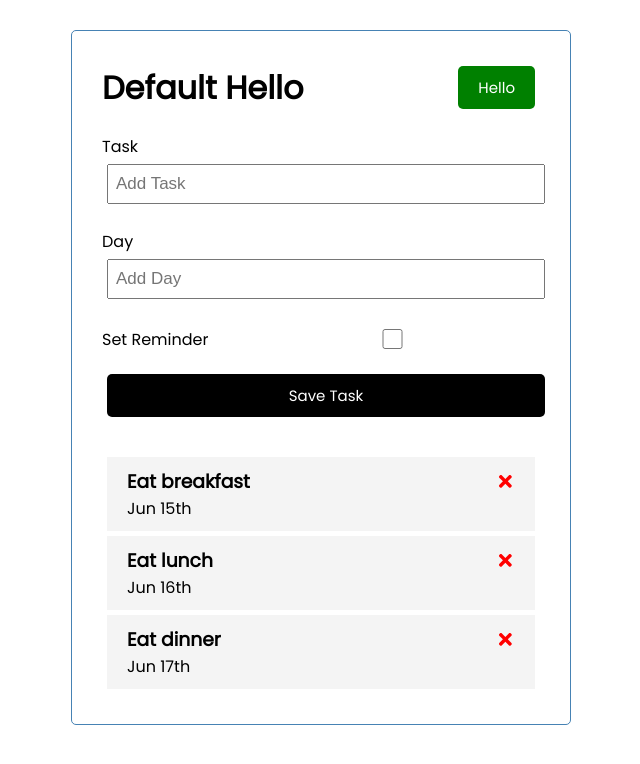
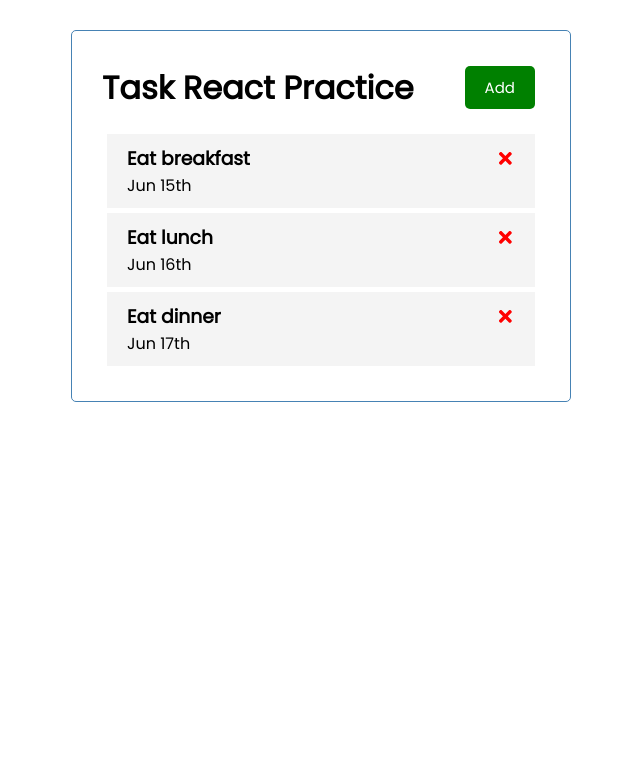
Before and after one commit to kashifp/practice, a React (Create React App) app in the folder react/notes/task-practice/: page / in a window 1280 px wide. Shown: the top 764 px of the page, without its empty margins (319-959 px from the left). Built offline with nearby package versions, Linux system fonts and the light colour scheme.

Commit message:
add collapse add menu

```diff
--- a/react/notes/task-practice/src/App.js
+++ b/react/notes/task-practice/src/App.js
@@ -8,7 +8,7 @@ function App() {
 
   // const name = 'Bob'
   // const bVal = true
-
+  const [showAddTask, setShowTask] = useState(false)
   const [tasks, setTasks] = useState([
         {
             id: 1,
@@ -50,8 +50,8 @@ function App() {
 
   return (
     <div className="container">
-      <Header />
-      <AddTask onAdd={addTask} />
+      <Header onAdd={() => setShowTask(!showAddTask)} showAdd={showAddTask} />
+      {showAddTask && <AddTask onAdd={addTask} />}
       {tasks.length > 0 ? <Tasks tasks={tasks} onDelete={deleteTask} onToggle={toggleReminder} />
       :<h3>No Tasks To Show</h3>}
     </div>
--- a/react/notes/task-practice/src/components/Button.js
+++ b/react/notes/task-practice/src/components/Button.js
@@ -1,10 +1,6 @@
 import PropTypes from 'prop-types'
 
 const Button = ({color, text, onClick}) => {
-
-
-
-
     return <button onClick={onClick} style={{backgroundColor: color}} className='btn'>{text}</button>
 }
 
--- a/react/notes/task-practice/src/components/Header.js
+++ b/react/notes/task-practice/src/components/Header.js
@@ -3,22 +3,18 @@ import Button from './Button'
 
 // Or take in const Header = (props) and refer to things with props.title
 
-const Header = ({ title }) => {
-
-    const onClick = (e) => {
-        console.log(e)
-    }
+const Header = ({ title, onAdd, showAdd }) => {
 
     return (
         <header className='header'>
             <h1>{title}</h1>
-            <Button color='green' text='Hello' onClick={onClick} />
+            <Button color='green' text={showAdd ? 'Collapse' : 'Add'} onClick={onAdd} />
         </header>
     )
 }
 
 Header.defaultProps = {
-    title: 'Default Hello',
+    title: 'Task React Practice',
 }
 
 Header.propTypes = {
```
